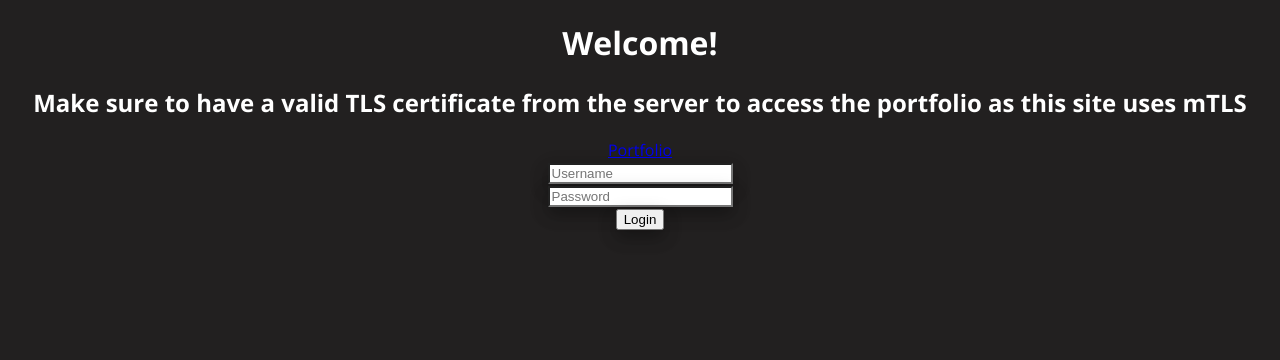
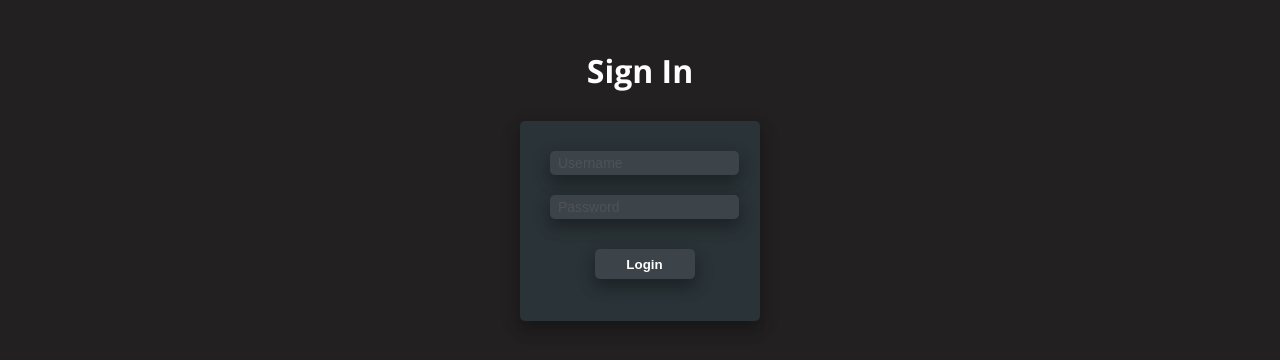
Before and after one commit to josephwehby/InvestmentTracker, a React (Vite) app in the folder Frontend/: page / in a window 1280 px wide. Shown: the top 360 px of the page. Built offline with nearby package versions, Linux system fonts and the light colour scheme.

Commit message:
added some basic styling to the login form

```diff
--- a/Frontend/src/components/Login.tsx
+++ b/Frontend/src/components/Login.tsx
@@ -1,4 +1,5 @@
 import {ChangeEvent, useState} from "react";
+import "../stylesheets/Login.css";
 
 function Login() {
   const [username, setUsername] = useState<string>("");
@@ -43,13 +44,13 @@ function Login() {
     <div className="login">
       <form onSubmit={handleSubmit}>
         <div className="login-group">
-          <input type="text" placeholder="Username" value={username} onChange={handleUsername} required />
+          <input id="username" type="text" placeholder="Username" value={username} onChange={handleUsername} required />
         </div>
         <div className="login-group">
-          <input type="password" placeholder="Password" value={password} onChange={handlePassword} required />
+          <input id="password" type="password" placeholder="Password" value={password} onChange={handlePassword} required />
         </div>
         <div className="login-group">
-          <input id="login-button" type="submit" value="Login" />
+          <input id="login-btn" type="submit" value="Login" />
         </div>
       </form>
       <div className="error">
--- a/Frontend/src/pages/Home.tsx
+++ b/Frontend/src/pages/Home.tsx
@@ -1,13 +1,10 @@
-import {Link} from "react-router-dom";
 import "../stylesheets/Home.css"
 import Login from "../components/Login";
 
 function Home() {
   return (
     <div className="home-screen">
-      <h1>Welcome!</h1>
-      <h2>Make sure to have a valid TLS certificate from the server to access the portfolio as this site uses mTLS</h2>
-      <Link to={"/Portfolio"}>Portfolio</Link>
+      <h1>Sign In</h1>
       <Login />
     </div>
   );
--- a/Frontend/src/stylesheets/Home.css
+++ b/Frontend/src/stylesheets/Home.css
@@ -1,6 +1,11 @@
 @import url('https://fonts.googleapis.com/css2?family=Open+Sans:ital,wght@0,300..800;1,300..800&family=Roboto:ital,wght@0,100;0,300;0,400;0,500;0,700;0,900;1,100;1,300;1,400;1,500;1,700;1,900&display=swap');
+
 .home-screen {
+  padding-top: 20px;
   color: white;
-  text-align: center;
   font-family: "Open Sans";
+  display: flex;
+  flex-direction: column;
+  gap: 7px;
+  align-items: center;
 }
--- /dev/null
+++ b/Frontend/src/stylesheets/Login.css
@@ -0,0 +1,57 @@
+.login {
+  padding: 10px;
+  height: 180px;
+  width: 220px;
+  font: 14px;
+  display: flex;
+  background-color: #2a3338;
+  box-shadow: 0 8px 16px 0 rgba(0,0,0,0.2), 0 6px 20px 0 rgba(0,0,0,0.19);
+  border-radius: 5px;
+}
+
+.login form {
+  display: flex;
+  font-weight: bold;
+  flex-direction: column;
+  align-items: center;
+  gap: 20px;
+  padding: 20px;
+}
+
+.login-group {
+  color: white;
+}
+
+#username, #password {
+  border: none;
+  background-color: rgb(61,68,73);
+  color: white;
+  font-size: 14px;
+  border-radius: 5px;
+  padding: 4px;
+}
+
+#login-btn {
+  width: 100px;
+  height: 30px;
+  padding: 8px;
+  margin-top: 10px;
+  border-radius: 5px;
+  border: none;
+  color: white;
+  font-weight: bold;
+  background-color: rgb(61,68,73);
+}
+
+#login-btn:hover {
+  background-color: rgba(61,68,73, .7);
+}
+
+input {
+  box-shadow: 0 8px 16px 0 rgba(0,0,0,0.2), 0 6px 20px 0 rgba(0,0,0,0.19);
+}
+
+input::placeholder {
+  opacity: .3;
+  padding-left: 4px;
+}
--- a/Frontend/src/stylesheets/OrderEntry.css
+++ b/Frontend/src/stylesheets/OrderEntry.css
@@ -43,7 +43,7 @@ span {
 
 #shares, #price, #fees {
   border: none;
-  background-color: rgb(61,68,73);
+    background-color: rgb(61,68,73);
   color: white;
   font-size: 14px;
   border-radius: 5px;
```
